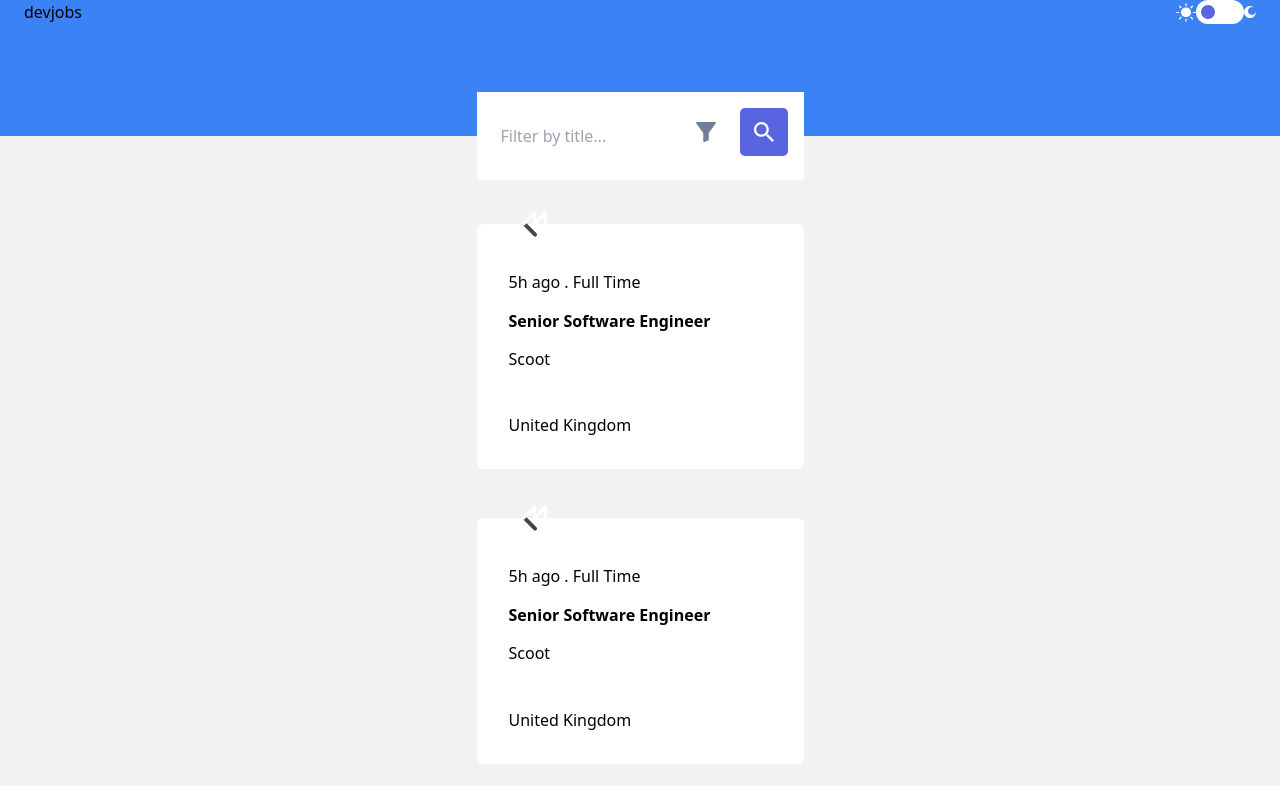
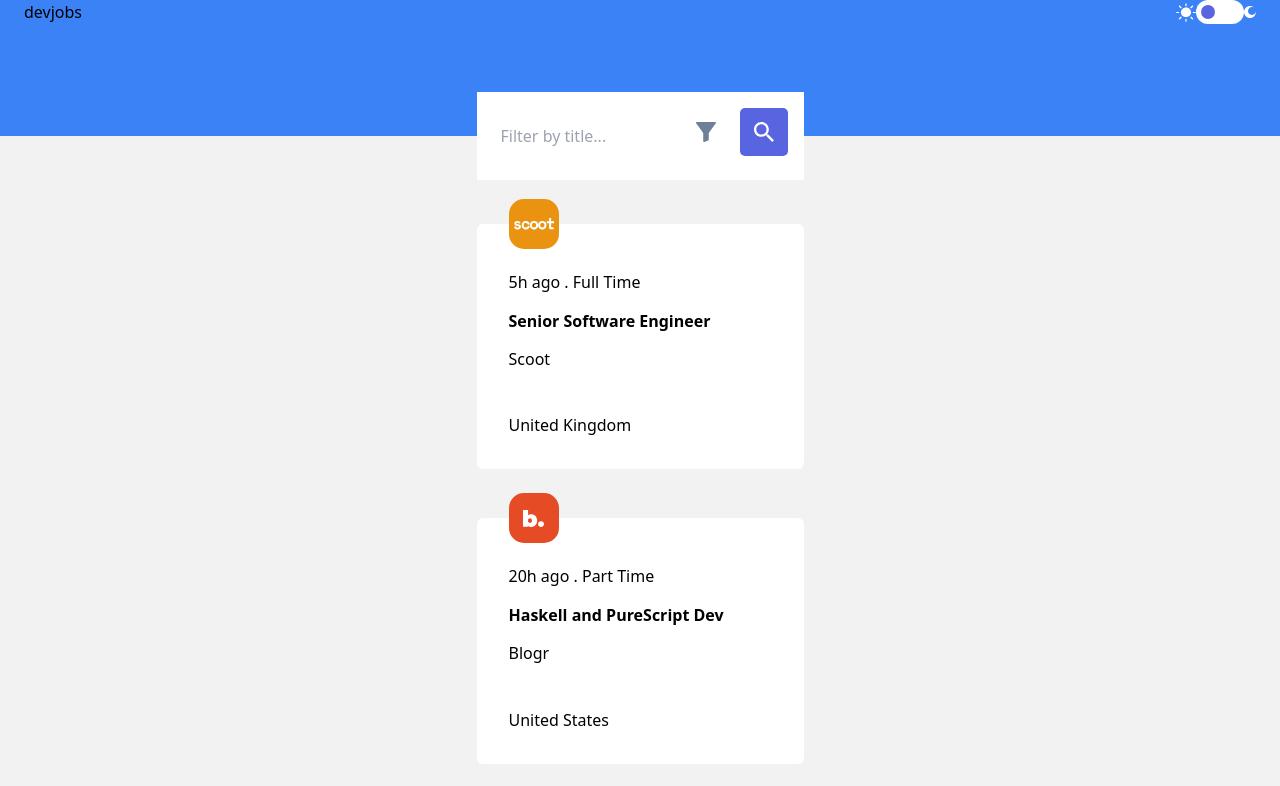
Before and after one commit to lukannozadze/devjobs-web-app, a React (Vite) app: page / in a window 1280 px wide. Shown: the top 786 px of the page. Built offline with nearby package versions, Linux system fonts and the light colour scheme.

Commit message:
added: jobs render by title entered by user in filter input

```diff
--- a/index.html
+++ b/index.html
@@ -2,7 +2,7 @@
 <html lang="en">
   <head>
     <meta charset="UTF-8" />
-    <link rel="icon" type="image/svg+xml" href="/public/vite.svg" />
+    <link rel="icon" type="image/svg+xml" href="/vite.svg" />
     <meta name="viewport" content="width=device-width, initial-scale=1.0" />
     <title>devjobs-web-app</title>
   </head>
--- a/src/App.tsx
+++ b/src/App.tsx
@@ -1,11 +1,28 @@
 import Header from "./Components/Header";
 import LandingPage from "./Pages/LandingPage";
+import { useState } from "react";
+import FilterModal from "./UI/FilterModal";
+function App() {
+  const [isFilterClicked, setIsFilterClicked] = useState<boolean>(false);
 
-function App() {
   return (
-    <div className="h-max bg-[#F2F2F2]">
+    <div className="min-h-screen max-h-fit bg-[#F2F2F2] relative">
+      {isFilterClicked && (
+        <div
+          onClick={(event) => {
+            const target = event.target as Element;
+            console.log(target.id);
+            if (!target.id.includes("filter-modal")) {
+              setIsFilterClicked(false);
+            }
+          }}
+          className="w-[100%] h-[100%] bg-black absolute bg-opacity-[85%] z-10 flex justify-center  "
+        >
+          <FilterModal />
+        </div>
+      )}
       <Header />
-      <LandingPage />
+      <LandingPage setIsFilterClicked={setIsFilterClicked} />
     </div>
   );
 }
--- a/src/Components/Landing/Filter.tsx
+++ b/src/Components/Landing/Filter.tsx
@@ -1,6 +1,10 @@
 import FilterIcon from "../../UI/FilterIcon";
 import SearchIcon from "../../UI/SearchIcon";
-const Filter = () => {
+const Filter = (props: {
+  setIsFilterClicked: (isFilterClicked: boolean) => void;
+  setFilterByTitleValue: (filterByTitleValue: string) => void;
+  setIsSearchClicked: (isSearchClicked: boolean) => void;
+}) => {
   return (
     <form className="flex justify-center -translate-y-[50%]">
       <div className="w-[327px] relative">
@@ -8,9 +12,18 @@ const Filter = () => {
           className="py-[32px] w-[100%] pl-6"
           type="text"
           placeholder="Filter by title..."
+          onChange={(e) => {
+            props.setFilterByTitleValue(e.target.value);
+          }}
         />
-        <FilterIcon class="absolute top-[30px] right-[88px]" />
-        <SearchIcon class="absolute top-[16px] right-4" />
+        <FilterIcon
+          setIsFilterClicked={props.setIsFilterClicked}
+          class="absolute top-[30px] right-[88px] z-0"
+        />
+        <SearchIcon
+          class="absolute top-[16px] right-4"
+          setIsSearchClicked={props.setIsSearchClicked}
+        />
       </div>
     </form>
   );
--- a/src/Components/Landing/JobWindow.tsx
+++ b/src/Components/Landing/JobWindow.tsx
@@ -1,19 +1,37 @@
-import fetchedData from "../../data.json";
-const JobWindow = () => {
-  console.log(fetchedData[9].logoBackground);
+interface props {
+  logo: string;
+  logoBackground: string;
+  position: string;
+  postedAt: string;
+  contract: string;
+  company: string;
+  location: string;
+}
+const JobWindow = (props: props) => {
+  const {
+    logo,
+    logoBackground,
+    position,
+    contract,
+    postedAt,
+    company,
+    location,
+  } = props;
+
   return (
     <div className="bg-white w-[327px] pl-[32px] pt-[49px] pb-[32px] rounded-md relative">
       <div
-        className={`w-[50px] h-[50px] rounded-[15px] bg-[${fetchedData[9].logoBackground}] flex justify-center items-center absolute top-0 left-[32px] -translate-y-[50%]`}
+        className={`w-[50px] h-[50px] rounded-[15px] flex justify-center items-center absolute top-0 left-[32px] -translate-y-[50%]`}
+        style={{ backgroundColor: `${logoBackground}` }}
       >
-        <img src={fetchedData[9].logo} alt="logo" />
+        <img src={logo} alt="logo" />
       </div>
       <div className="flex flex-col gap-4">
-        <span className="leading-[19.84px]">5h ago . Full Time</span>
-        <h2 className="leading-[24.8px] font-bold">Senior Software Engineer</h2>
-        <span className="leading-[19.84px] mb-[44px]">Scoot</span>
+        <span className="leading-[19.84px]">{`${postedAt} . ${contract}`}</span>
+        <h2 className="leading-[24.8px] font-bold">{position}</h2>
+        <span className="leading-[19.84px] mb-[44px]">{company}</span>
       </div>
-      <span className="leading-[17.36px] ">United Kingdom</span>
+      <span className="leading-[17.36px] ">{location}</span>
     </div>
   );
 };
--- a/src/Pages/LandingPage.tsx
+++ b/src/Pages/LandingPage.tsx
@@ -2,20 +2,61 @@ import { useState } from "react";
 import Filter from "../Components/Landing/Filter";
 import JobWindow from "../Components/Landing/JobWindow";
 import fetchedData from "../data.json";
-const LandingPage = () => {
+const LandingPage = (props: {
+  setIsFilterClicked: (isFilterClicked: boolean) => void;
+}) => {
   const [isClicked, setIsClicked] = useState<boolean>(false);
-  console.log(isClicked);
+  const [filterByTitleValue, setFilterByTitleValue] = useState<string>("");
+  const [isSearchClicked, setIsSearchClicked] = useState<boolean>(false);
+  let filteredArr: any[] = [];
+  function filter() {
+    if (isSearchClicked) {
+      filteredArr = fetchedData.filter((item) => {
+        return item.position === filterByTitleValue;
+      });
+    } else {
+      filteredArr = fetchedData;
+    }
+  }
+  filter();
+  console.log(filterByTitleValue);
   return (
     <div className="pb-[62px]">
-      <Filter />
+      <Filter
+        setIsFilterClicked={props.setIsFilterClicked}
+        setFilterByTitleValue={setFilterByTitleValue}
+        setIsSearchClicked={setIsSearchClicked}
+      />
       <div className="flex flex-col items-center gap-[49px]">
-        {fetchedData.map((item, index) => {
+        {filteredArr.map((item, index) => {
           if (!isClicked) {
             if (index <= 11) {
-              return <JobWindow />;
+              return (
+                <JobWindow
+                  key={item.id}
+                  logo={item.logo}
+                  logoBackground={item.logoBackground}
+                  position={item.position}
+                  postedAt={item.postedAt}
+                  contract={item.contract}
+                  company={item.company}
+                  location={item.location}
+                />
+              );
             }
           } else {
-            return <JobWindow />;
+            return (
+              <JobWindow
+                key={item.id}
+                logo={item.logo}
+                logoBackground={item.logoBackground}
+                position={item.position}
+                postedAt={item.postedAt}
+                contract={item.contract}
+                company={item.company}
+                location={item.location}
+              />
+            );
           }
         })}
       </div>
--- a/src/UI/FilterIcon.tsx
+++ b/src/UI/FilterIcon.tsx
@@ -1,4 +1,7 @@
-const FilterIcon = (props: { class: string }) => {
+const FilterIcon = (props: {
+  class: string;
+  setIsFilterClicked: (isFilterClicked: boolean) => void;
+}) => {
   return (
     <svg
       width="20"
@@ -7,6 +10,7 @@ const FilterIcon = (props: { class: string }) => {
       fill="none"
       xmlns="http://www.w3.org/2000/svg"
       className={props.class}
+      onClick={() => props.setIsFilterClicked(true)}
     >
       <path
         d="M19.1076 1.50591e-06H0.860224C0.538187 -0.000593357 0.243138 0.175089 0.0960199 0.454871C-0.0531279 0.738422 -0.0269509 1.07987 0.163593 1.33883L6.84866 10.5411C6.85089 10.5443 6.85333 10.5473 6.85556 10.5504C7.09845 10.8709 7.22995 11.2591 7.23056 11.6579V19.1605C7.22914 19.3825 7.31842 19.5961 7.47853 19.7537C7.63884 19.9112 7.85677 20 8.08405 20C8.19951 19.9998 8.31396 19.9774 8.4207 19.934L12.1772 18.5345C12.5136 18.4339 12.7371 18.1236 12.7371 17.75V11.6579C12.7377 11.2591 12.8692 10.8709 13.1118 10.5504C13.1141 10.5473 13.1165 10.5443 13.1187 10.5411L19.804 1.33864C19.9946 1.07987 20.0207 0.73862 19.8716 0.45507C19.7247 0.175089 19.4294 -0.000593357 19.1076 1.50591e-06Z"
--- /dev/null
+++ b/src/UI/FilterModal.tsx
@@ -0,0 +1,30 @@
+const FilterModal = () => {
+  return (
+    <div
+      id="filter-modal"
+      className="w-[87.2%] bg-white h-[217px] absolute top-[225px] flex flex-col items-center gap-[28px]  "
+    >
+      <input
+        id="filter-modal-input"
+        type="text"
+        placeholder="Filter by location"
+        className="w-[100%] pl-6"
+      />
+      <div
+        id="filter-modal-checkbox-container"
+        className="flex items-center self-start pl-6 "
+      >
+        <div
+          id="filter-modal-checkbox"
+          className="w-6 h-6 bg-[#19202D] opacity-10"
+        ></div>
+        <span id="filter-modal-contract">Full Time Only</span>
+      </div>
+      <button className="w-[279px] bg-[#5964E0]" id="filter-modal-btn">
+        Search
+      </button>
+    </div>
+  );
+};
+
+export default FilterModal;
--- a/src/UI/SearchIcon.tsx
+++ b/src/UI/SearchIcon.tsx
@@ -1,4 +1,7 @@
-const SearchIcon = (props: { class: string }) => {
+const SearchIcon = (props: {
+  class: string;
+  setIsSearchClicked: (isSearchClicked: boolean) => void;
+}) => {
   return (
     <svg
       width="48"
@@ -7,6 +10,9 @@ const SearchIcon = (props: { class: string }) => {
       fill="none"
       xmlns="http://www.w3.org/2000/svg"
       className={props.class}
+      onClick={(e) => {
+        props.setIsSearchClicked(true);
+      }}
     >
       <rect width="48" height="48" rx="5" fill="#5964E0" />
       <path
--- a/src/data.json
+++ b/src/data.json
@@ -34,7 +34,7 @@
     "id": 2,
     "company": "Blogr",
     "logo": "./assets/logos/blogr.svg",
-    "logoBackground": "#e54b24",
+    "logoBackground": "#E54B24",
     "position": "Haskell and PureScript Dev",
     "postedAt": "20h ago",
     "contract": "Part Time",
```
